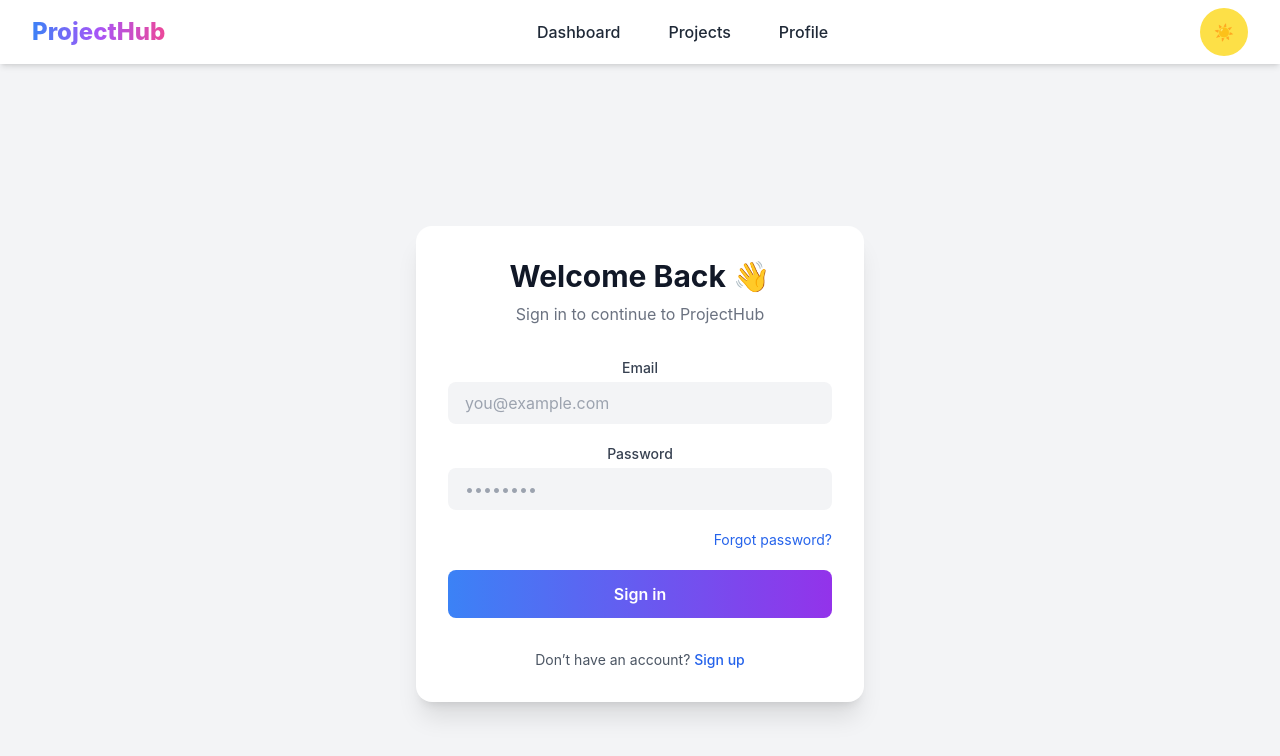
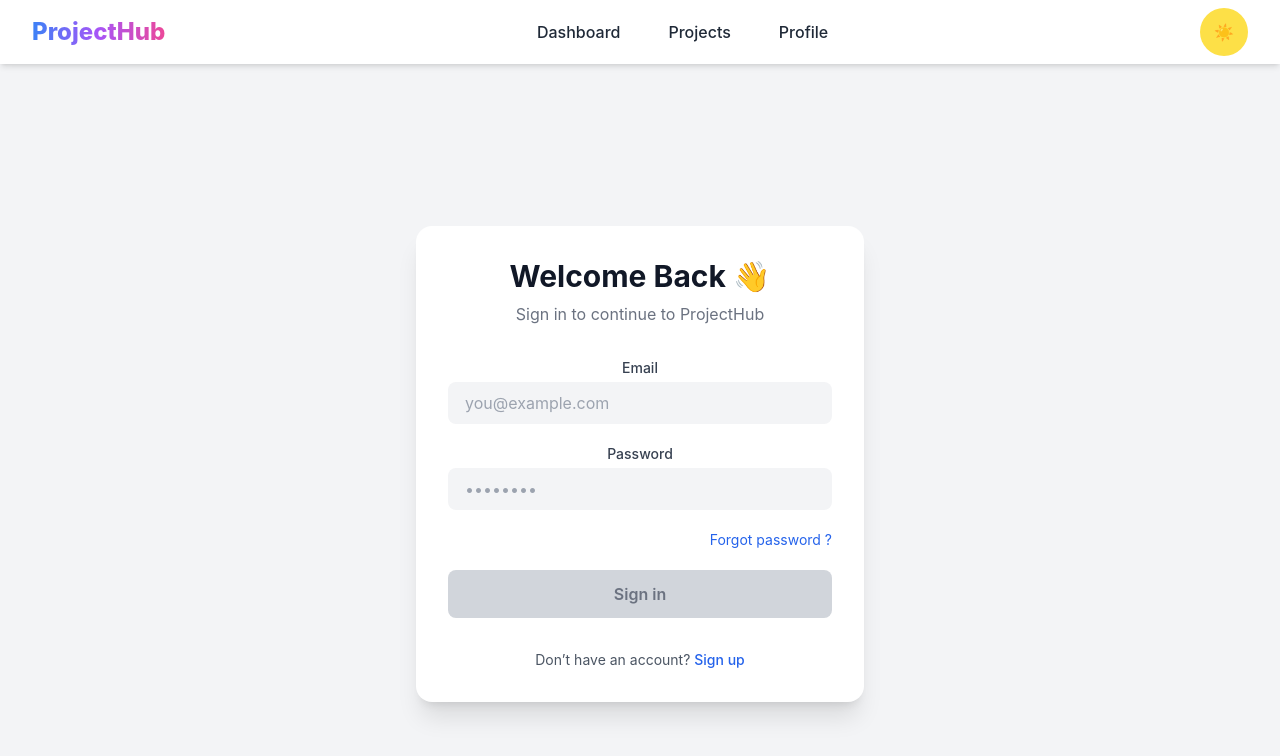
Before and after one commit to mouadab2023/projecthub-frontend, a React (Create React App) app: page /login in a window 1280 px wide. Shown: the top 756 px of the page. Built offline with nearby package versions, Linux system fonts and the light colour scheme.

Commit message:
Enhance Login and Register components with customHooks

```diff
--- a/src/App.js
+++ b/src/App.js
@@ -2,8 +2,8 @@ import './App.css';
 import Header from "./components/Header";
 import ThemeProvider  from "./providers/ThemeProvider";
 import {BrowserRouter,Routes,Route} from "react-router-dom";
-import Login from "./components/Login";
-import Register from "./components/Register";
+import Login from "./components/Auth/Login";
+import Register from "./components/Auth/Register";
 
 function App() {
   return (
--- a/src/components/Form.jsx
+++ b/src/components/Auth/AuthForm.jsx
@@ -1,25 +1,25 @@
 import React from "react";
-import Button from "./Button";
-const Form =(props)=>{
+import Button from "../Utilis/Button";
+const AuthForm =({introduction,title,onSubmit,children,submitLabel,canSubmit,footer})=>{
     return (
         <div className="min-h-screen flex items-center justify-center bg-gray-100 dark:bg-gray-900 transition-colors duration-500">
 
             <div className="w-full max-w-md bg-white dark:bg-gray-800 rounded-2xl shadow-xl p-8">
 
                 <h2 className="text-3xl font-bold text-center text-gray-900 dark:text-white mb-2">
-                    {props.introduction}
+                    {introduction}
                 </h2>
 
                 <p className="text-center text-gray-500 dark:text-gray-400 mb-8">
-                    {props.title}
+                    {title}
                 </p>
 
-                <form className="space-y-5" onSubmit={props.onSubmit}>
-                    {props.children}
-                    <Button submitLabel={props.submitLabel} />
+                <form className="space-y-5" onSubmit={e=>onSubmit(e)}>
+                    {children}
+                    <Button submitLabel={submitLabel} disabled={!canSubmit}   />
                 </form>
 
-                {props.footer}
+                {footer}
 
             </div>
 
@@ -27,4 +27,4 @@ const Form =(props)=>{
 
     )
 }
-export default Form;
+export default AuthForm;
--- a/src/components/Login.jsx
+++ b/src/components/Auth/Login.jsx
@@ -1,17 +1,20 @@
 import React from "react";
-import Input from "./Input";
-import Form from "./Form";
+import Input from "../Utilis/Input";
+import AuthForm from "./AuthForm";
 import {Link} from "react-router-dom";
 import AuthFooter from "./AuthFooter";
+import useLogin from "../../hooks/useLogin";
 
 const Login = () => {
+    const {email,emailError,password,canSubmit,handleFormSubmit,handleMailInput,handlePasswordInput}=useLogin();
     return (
 
-            <Form
+            <AuthForm
                 introduction="Welcome Back 👋"
                 title="Sign in to continue to ProjectHub"
                 submitLabel="Sign in"
-                onSubmit={null}
+                canSubmit={canSubmit}
+                onSubmit={handleFormSubmit}
                 footer={
                     <AuthFooter
                         footerText="Don’t have an account?"
@@ -21,28 +24,31 @@ const Login = () => {
                 }
             >
                 <Input
+                    value={email}
                     type="email"
                     name="Email"
                     placeholder="you@example.com"
-                    onChange={null}
+                    onChange={handleMailInput}
+                    errorMessage={emailError}
                 />
 
                 <Input
+                    value={password}
                     type="password"
                     name="Password"
                     placeholder="••••••••"
-                    onChange={null}
+                    onChange={handlePasswordInput}
                 />
 
                 <div className="flex justify-end text-sm">
                     <Link
-                        to="/wdp"
+                        to="/forgot-password"
                         className="text-blue-600 dark:text-blue-400 hover:underline"
                     >
-                        Forgot password?
+                        Forgot password ?
                     </Link>
                 </div>
-            </Form>
+            </AuthForm>
 
     );
 };
--- a/src/components/Button.jsx
+++ /dev/null
@@ -1,10 +0,0 @@
-import React from "react";
-const Button = ({ submitLabel, onClick }) => (
-    <button
-        onClick={onClick}
-        className="w-full py-3 rounded-lg bg-gradient-to-r from-blue-500 to-purple-600 text-white font-semibold hover:opacity-90 active:scale-[0.98] transition-all duration-200"
-    >
-        {submitLabel}
-    </button>
-)
-export default Button;
--- a/src/components/Register.jsx
+++ /dev/null
@@ -1,47 +0,0 @@
-import React from "react";
-import Form from "./Form";
-import Input from "./Input";
-const Register = () => (
-    <Form
-        introduction="Join projectHub  🚀"
-        title="Create your account to start managing your projects"
-        submitLabel="Sign up"
-        onSubmit={null}
-
-    >
-        <Input
-            type="text"
-            name="First Name"
-            placeholder="Alex"
-            onChange={null}
-        />
-        <Input
-            type="text"
-            name="Last Name"
-            placeholder="Dupont"
-            onChange={null}
-        />
-        <Input
-            type="email"
-            name="Email"
-            placeholder="you@example.com"
-            onChange={null}
-        />
-
-        <Input
-            type="password"
-            name="Password"
-            placeholder="••••••••"
-            onChange={null}
-        />
-        <Input
-            type="password"
-            name="Confirm your password"
-            placeholder="••••••••"
-            onChange={null}
-        />
-
-    </Form>
-
-)
-export default Register;
--- /dev/null
+++ b/src/components/Utilis/Button.jsx
@@ -0,0 +1,17 @@
+import React from "react";
+const Button = ({ submitLabel, onClick ,disabled}) => (
+    <button
+        disabled={disabled}
+        onClick={onClick}
+        className={`
+        w-full py-3 rounded-lg font-semibold transition-all duration-200
+        ${disabled
+                ? "bg-gray-300 text-gray-500 cursor-not-allowed"
+                : "bg-gradient-to-r from-blue-500 to-purple-600 text-white hover:opacity-90 active:scale-[0.98] cursor-pointer"
+            }
+      `}
+    >
+        {submitLabel}
+    </button>
+)
+export default Button;
--- a/src/components/Input.jsx
+++ b/src/components/Utilis/Input.jsx
@@ -1,15 +1,21 @@
 import React from "react";
-const Input = ({ name,type,placeholder,onChange }) => (
+const Input = ({value,name,type,errorMessage,placeholder,onChange }) => (
     <div>
         <label className="block text-sm font-medium text-gray-700 dark:text-gray-300 mb-1">
             {name}
         </label>
         <input
-            onChange={(event)=>onChange(event.target.value)}
+            onChange={(e=>onChange(e))}
             type={type}
             placeholder={placeholder}
+            value={value}
             className="w-full px-4 py-2 rounded-lg bg-gray-100 dark:bg-gray-700 border border-transparent focus:border-blue-500 focus:ring-2 focus:ring-blue-500 outline-none text-gray-900 dark:text-white transition"
         />
+        { errorMessage &&
+            <p className="text-sm text-red-500 mt-1">
+                {errorMessage}
+            </p>
+        }
     </div>
 )
 export default Input;
--- /dev/null
+++ b/src/hooks/useLogin.js
@@ -0,0 +1,37 @@
+import {useState} from "react";
+const useLogin =() => {
+
+    const [email, setEmail] = useState("");
+    const [password, setPassword] = useState("");
+
+    const emailIsValid =(email)=>{
+        const regex = /^[a-zA-Z0-9._%+-]+@[a-zA-Z0-9.-]+\.[a-zA-Z]{2,}$/;
+        return regex.test(email);
+    }
+    const canSubmit = emailIsValid(email);
+    const emailError= !emailIsValid(email) && email.length>0 ?"email is invalid":"";
+
+    const handleMailInput =  (e) => {
+        const newEmail = e.target.value;
+        setEmail(newEmail);
+    }
+
+    const handlePasswordInput = (e)=> {
+        setPassword(e.target.value);
+    }
+    const handleFormSubmit =  (e) => {
+        e.preventDefault()
+    }
+    return (
+        {
+            email: email,
+            emailError:emailError,
+            password: password,
+            canSubmit: canSubmit,
+            handleMailInput,
+            handlePasswordInput,
+            handleFormSubmit
+        }
+    )
+}
+export default useLogin;
--- /dev/null
+++ b/src/hooks/useRegister.js
@@ -0,0 +1,86 @@
+import {useState} from "react";
+
+const useRegister = () => {
+    const [firstName, setFirstName] = useState("")
+    const [lastName, setLastName] = useState("")
+    const [email, setEmail] = useState("")
+    const [password, setPassword] = useState("")
+    const [confirmPassword, setConfirmPassword] = useState("")
+
+    const emailIsValid =(email)=>{
+        const regex = /^[a-zA-Z0-9._%+-]+@[a-zA-Z0-9.-]+\.[a-zA-Z]{2,}$/;
+        return regex.test(email);
+    }
+    const NameIsValid =(name)=>{
+        const regex = /^[a-zA-Z]{2,}$/;
+        return regex.test(name);
+    }
+    const passwordIsValid =(password)=>{
+        const regex = /^(?=.*[A-Z])(?=.*\d)(?=.*[@$!%*?&]).*$/;
+        return regex.test(password);
+
+    }
+    const canSubmit = firstName.length>0 && lastName.length>0 &&
+        emailIsValid(email) &&
+        passwordIsValid(password) &&
+        password===confirmPassword
+
+    const firstNameError=  !NameIsValid(firstName) && firstName.length>0 ?
+                                    "The first name must be at least 2 characters":"";
+    const lastNameError= !NameIsValid(lastName) && lastName.length>0 ?
+                                "The last name must be at least 2 characters":"";
+    const emailError= !emailIsValid(email) && email.length>0 ?"email is invalid":"";
+    const passwordError=!passwordIsValid(password) && password.length>0?
+                                "The password must contain at least one uppercase letter, one number, and one special character":"";
+    const confirmPasswordError= password!==confirmPassword && password.length>0 && confirmPassword.length>0 ?
+                                        "The passwords do not match":""
+
+
+
+    const handleFirstNameInput =  (e) => {
+        const newFirstName = e.target.value;
+        setFirstName(newFirstName);
+    }
+    const handleLastNameInput =  (e) => {
+        const newLastName = e.target.value;
+        setLastName(newLastName);
+    }
+
+    const handleMailInput =  (e) => {
+        const newEmail = e.target.value;
+        setEmail(newEmail);
+    }
+
+    const handlePasswordInput = (e)=> {
+        setPassword(e.target.value);
+    }
+
+    const handleConfirmationPasswordInput = (e)=> {
+        setConfirmPassword(e.target.value);
+    }
+    const handleFormSubmit =  (e) => {
+        e.preventDefault()
+    }
+return (
+    {
+        firstName,
+        firstNameError,
+        lastName,
+        lastNameError,
+        email,
+        emailError,
+        password,
+        passwordError,
+        confirmPassword,
+        confirmPasswordError,
+        handleFirstNameInput,
+        handleLastNameInput,
+        handleMailInput,
+        handlePasswordInput,
+        handleConfirmationPasswordInput,
+        canSubmit,
+        handleFormSubmit
+    }
+)
+}
+export default useRegister;
```
Also changed, not shown: src/components/Auth/Register.jsx (added, +67 -0 lines), src/components/Auth/AuthFooter.jsx (renamed from src/components/AuthFooter.jsx).
